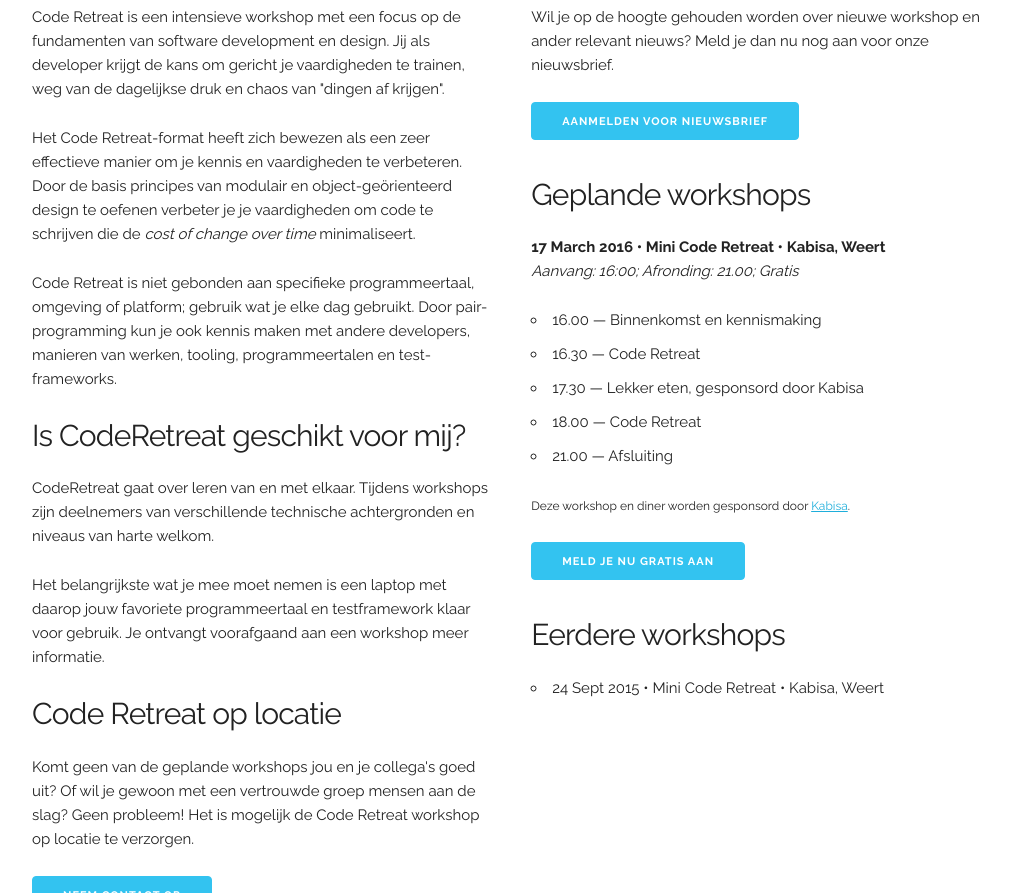
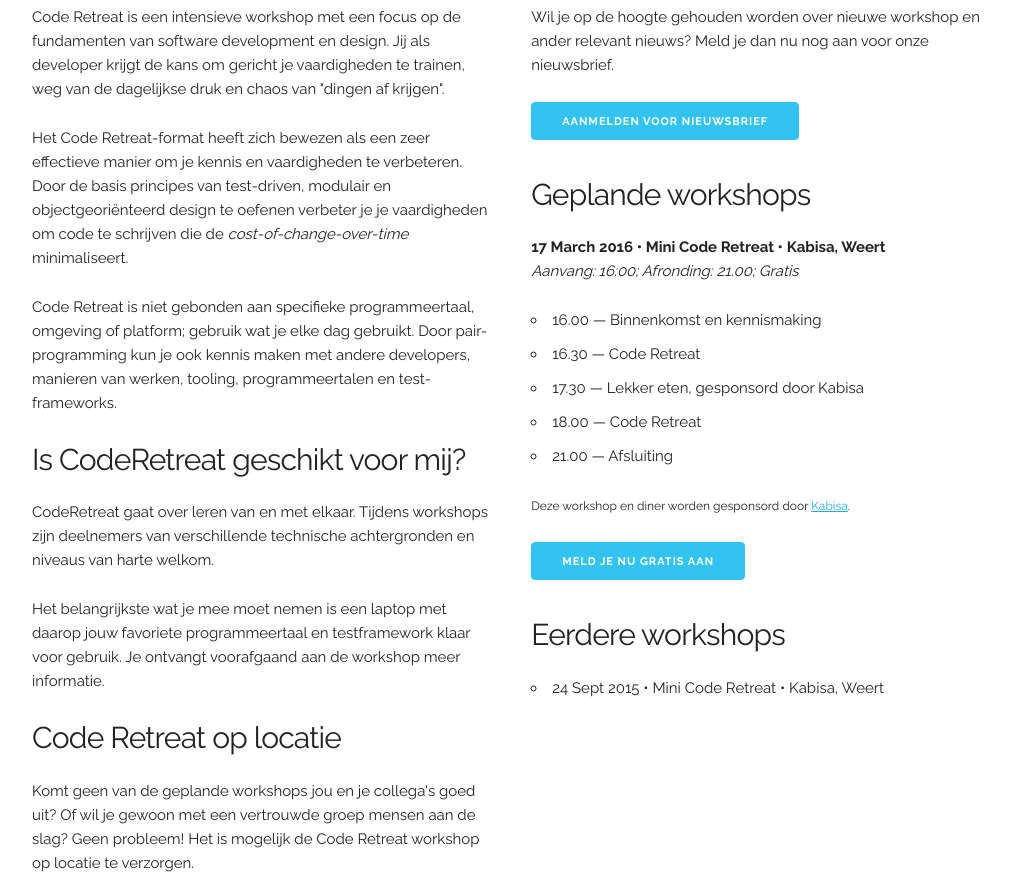
Before and after one commit to CodeRetreatNL/coderetreat.nl, a plain HTML site: page index.html in a window 1280 px wide. Shown: the part 420-1313 px from the top of the page, without its empty margins (128-1138 px from the left). Drawn offline with Linux system fonts and the light colour scheme.

Commit message:
language

```diff
--- a/index.html
+++ b/index.html
@@ -63,8 +63,8 @@
             Code Retreat is een intensieve workshop met een focus op de fundamenten van software development en design. Jij als developer krijgt de kans om gericht je vaardigheden te trainen, weg van de dagelijkse druk en chaos van "dingen af krijgen".
           </p>
           <p>
-            Het Code Retreat-format heeft zich bewezen als een zeer effectieve manier om je kennis en vaardigheden te verbeteren. Door de basis principes van modulair en object-geörienteerd design te oefenen verbeter je je vaardigheden om code te schrijven die de
-            <em>cost of change over time</em> minimaliseert.
+            Het Code Retreat-format heeft zich bewezen als een zeer effectieve manier om je kennis en vaardigheden te verbeteren. Door de basis principes van test-driven, modulair en objectgeoriënteerd design te oefenen verbeter je je vaardigheden om code te schrijven die de
+            <em>cost-of-change-over-time</em> minimaliseert.
           </p>
           <p>
             Code Retreat is niet gebonden aan specifieke programmeertaal, omgeving of platform; gebruik wat je elke dag gebruikt. Door pair-programming kun je ook kennis maken met andere developers, manieren van werken, tooling, programmeertalen en test-frameworks.
@@ -79,7 +79,7 @@
 
           <p>
           Het belangrijkste wat je mee moet nemen is een laptop met daarop jouw favoriete programmeertaal en
-          testframework klaar voor gebruik. Je ontvangt voorafgaand aan een workshop meer informatie.
+          testframework klaar voor gebruik. Je ontvangt voorafgaand aan de workshop meer informatie.
           </p>
 
           <h4>Code Retreat op locatie</h4>
```
